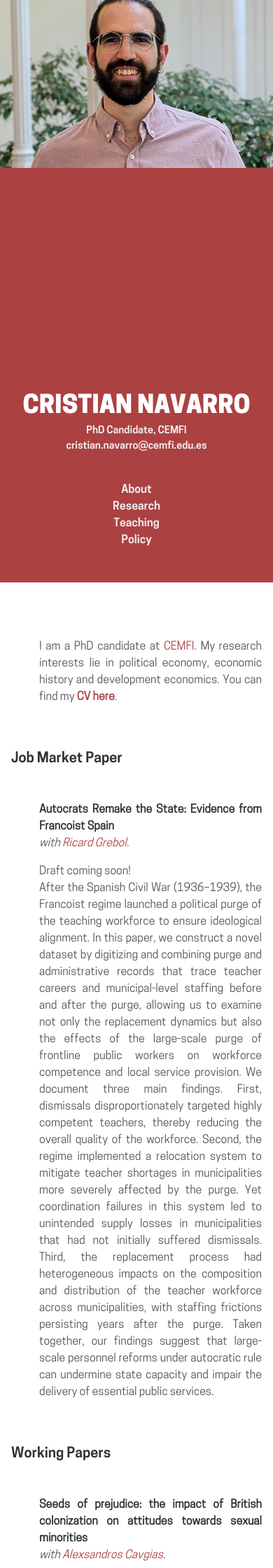
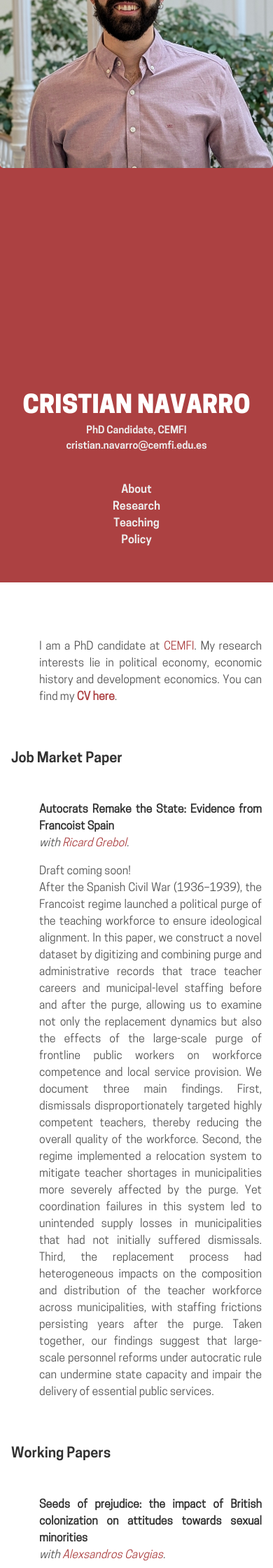
Before and after one commit to cnavarroserrano/cnavarroserrano.github.io, a Jekyll site: the page built from index.md, in a window 390 px wide. Shown: the top 2240 px of the page at 70% size. Built offline with Jekyll 4.4.1, drawn with Linux system fonts in a browser that asks for light colours; some web fonts are replaced.

Commit message:
Update sidebar.html

```diff
--- a/_includes/sidebar.html
+++ b/_includes/sidebar.html
@@ -11,18 +11,19 @@
   }
 
   /* Image: full bleed */
-  .sidebar-photo{
+  .sidebar .sidebar-photo{
     display:block;
     width:100%;
-    height: min(42vh, 420px);  /* tall on desktop, capped */
+    height: min(42vh, 420px);
     object-fit: cover;
-    object-position: center 50%;   /* 0% = top, 50% = middle, 100% = bottom */
+    object-position: center 70% !important; /* move the visible window DOWN */
   }
   @media (max-width: 520px){
-    .sidebar-photo{ height: 32vh;
-    object-position: center 15%; /* a bit higher on phones */
-    }  /* a bit shorter on small phones */
+    .sidebar .sidebar-photo{
+      height: 32vh;
+      object-position: center 65% !important;
   }
+}
 
   /* Add padding only to the content below the image */
   .sidebar-body{
```
